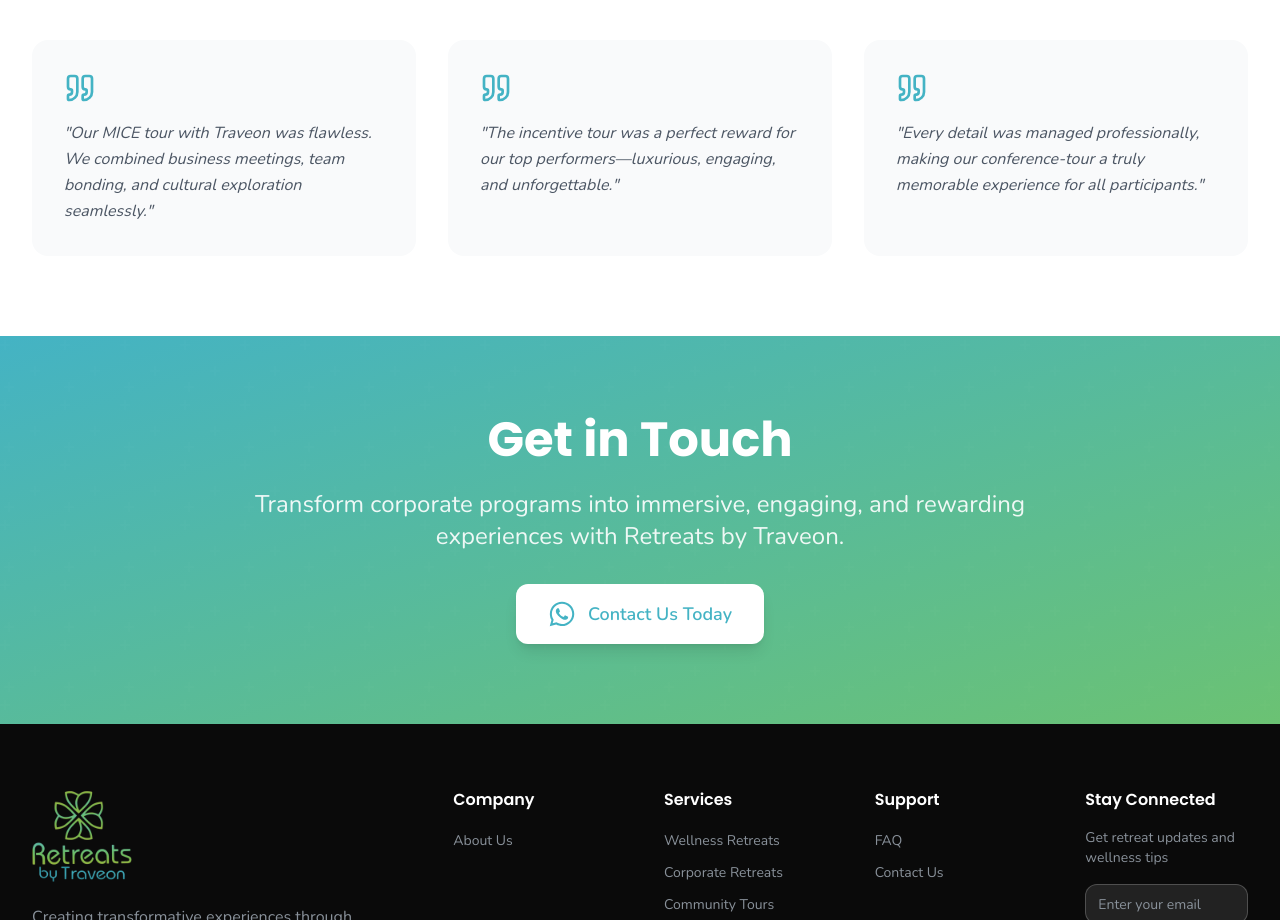
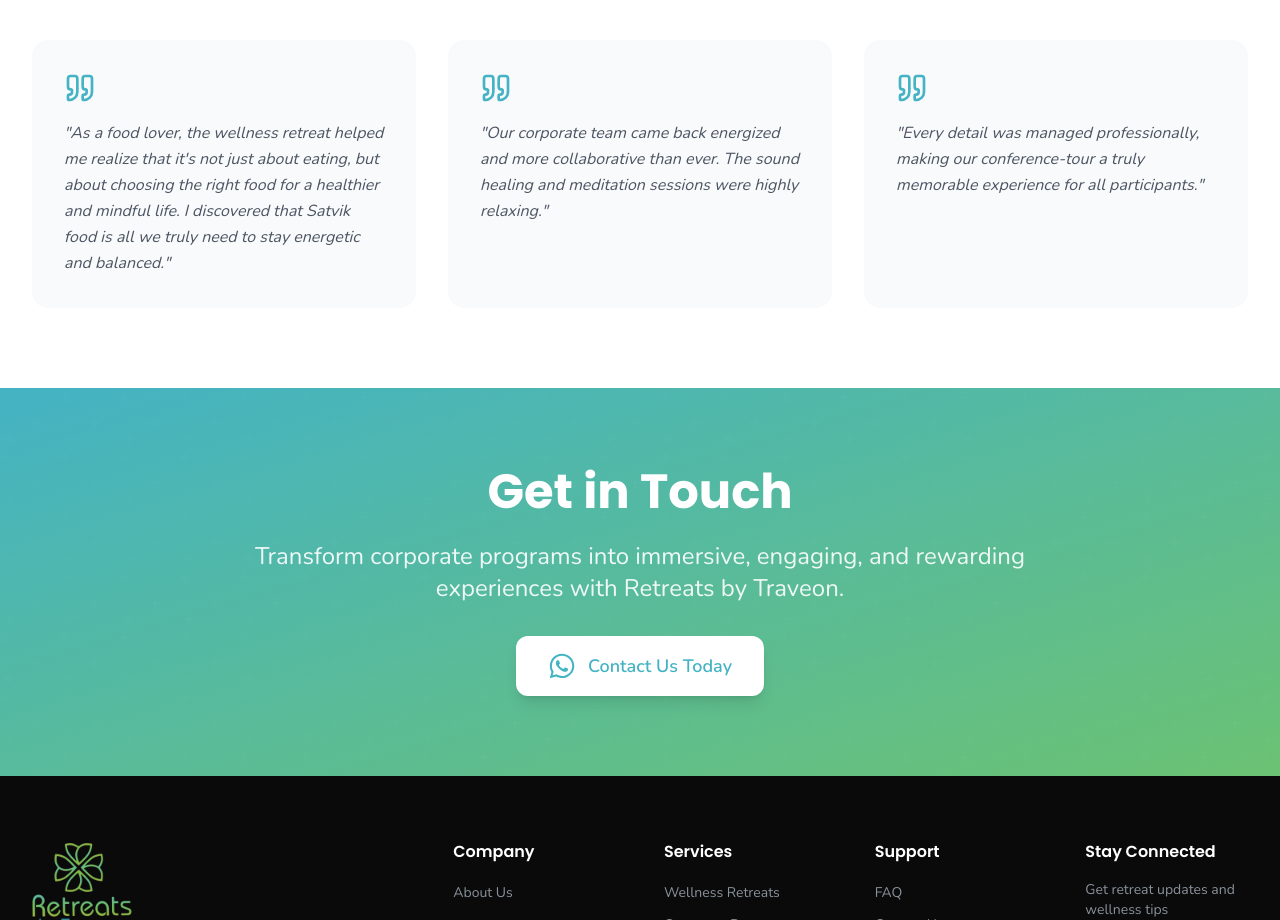
Before and after one commit to evreneducation/retreatsByTraveon-1, a Next.js app: page /tours/mice in a window 1280 px wide. Shown: the part 3220-4140 px from the top of the page. Built offline with nearby package versions, Linux system fonts and the light colour scheme.

Commit message:
change testimonials on home and mice page

```diff
--- a/app/tours/mice/page.tsx
+++ b/app/tours/mice/page.tsx
@@ -295,8 +295,8 @@
           </div>
           <div className="grid lg:grid-cols-3 gap-8">
             {[
-              "Our MICE tour with Traveon was flawless. We combined business meetings, team bonding, and cultural exploration seamlessly.",
-              "The incentive tour was a perfect reward for our top performers—luxurious, engaging, and unforgettable.",
+              "As a food lover, the wellness retreat helped me realize that it's not just about eating, but about choosing the right food for a healthier and mindful life. I discovered that Satvik food is all we truly need to stay energetic and balanced.",
+              "Our corporate team came back energized and more collaborative than ever. The sound healing and meditation sessions were highly relaxing.",
               "Every detail was managed professionally, making our conference-tour a truly memorable experience for all participants.",
             ].map((testimonial, index) => (
               <div
--- a/components/site/Testimonials.tsx
+++ b/components/site/Testimonials.tsx
@@ -467,7 +467,7 @@
     avatar: "AG",
     trip: "Rishikesh, India",
     content:
-      "The Nirvana wellness retreat was absolutely transformative. Arunanand's guidance through meditation and sound healing helped me find inner peace I didn't know I was looking for. The ashram setting by the Ganges was perfect.",
+      "Exploring Kazakhstan with Traveon was an unforgettable experience. From the bustling markets of Almaty to the futuristic skyline of Astana, every moment was filled with wonder and discovery. The local guides were incredibly knowledgeable and made us feel at home.",
     media: {
       type: "image",
       src: "/testimonials/ag.jpg",
```
